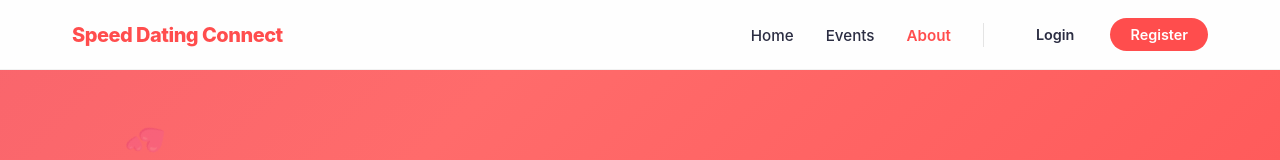
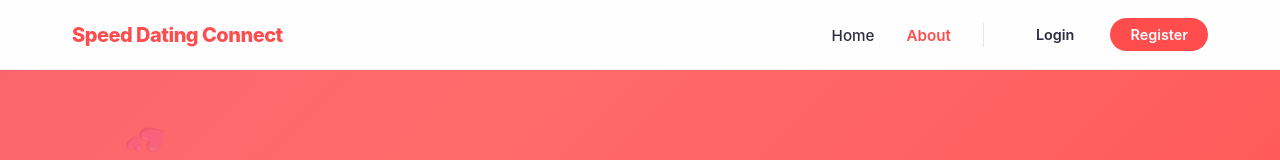
Before and after one commit to juanma97/dating-project-web, a React (Vite) app: page /about in a window 1280 px wide. Shown: the top 160 px of the page. Built offline with nearby package versions, Linux system fonts and the light colour scheme; no server answers.

Commit message:
refactor

```diff
--- a/src/components/ToolbarComponent/Navigation/component.tsx
+++ b/src/components/ToolbarComponent/Navigation/component.tsx
@@ -5,7 +5,6 @@ import './component.css';
 const Navigation: React.FC = () => {
   const navItems = [
     { label: 'Home', path: '/' },
-    { label: 'Events', path: '/events' },
     { label: 'About', path: '/about' },
   ];
 
```
